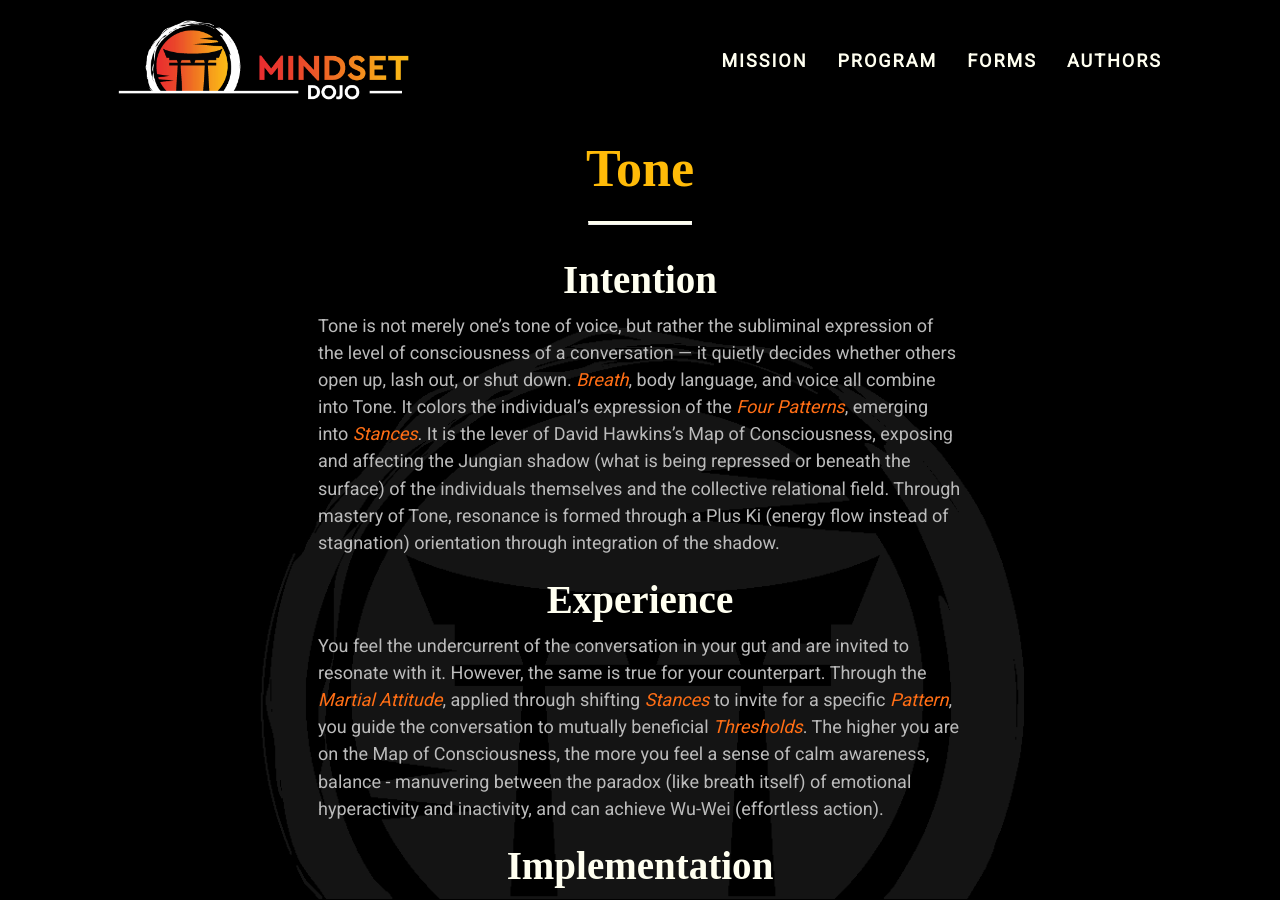
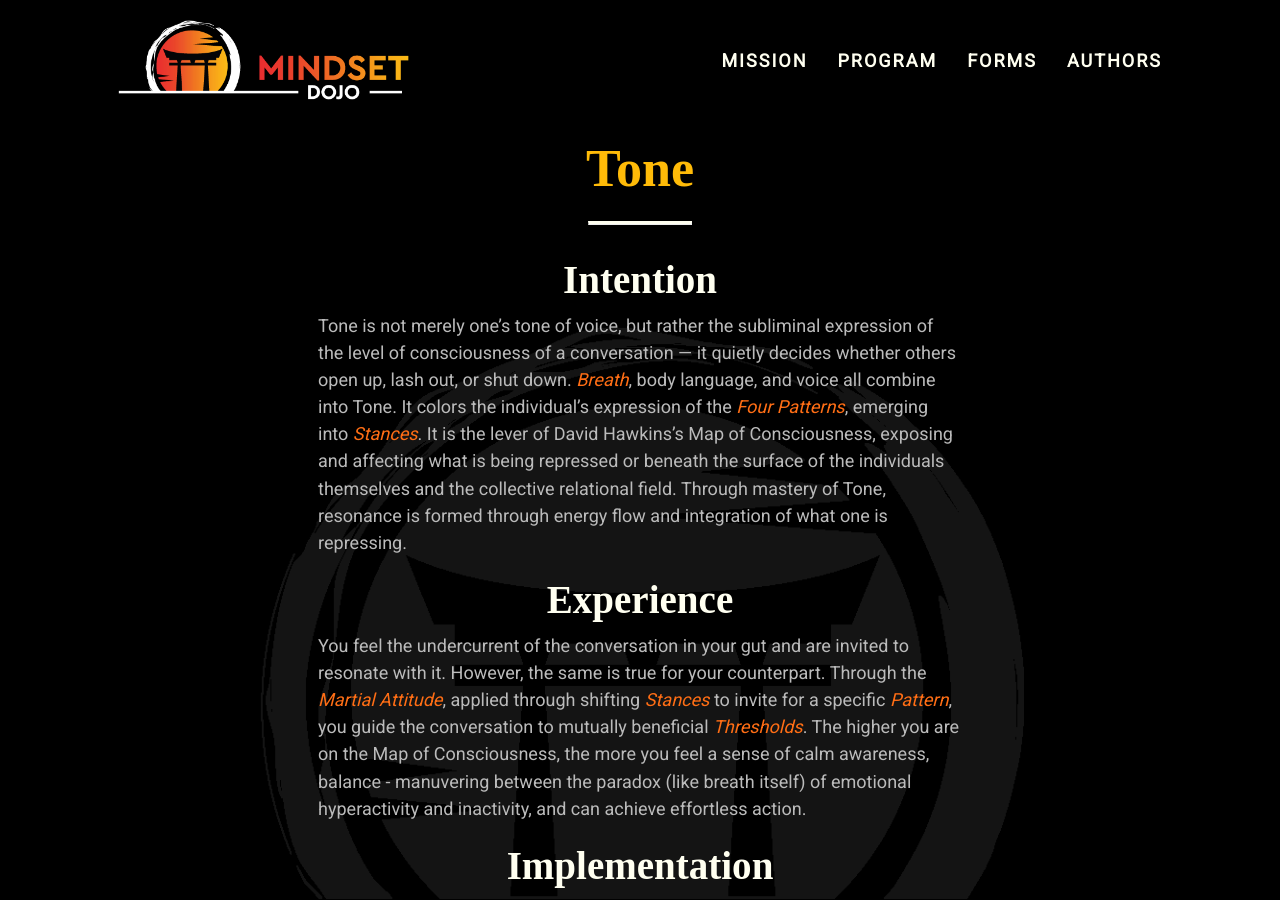
Before and after one commit to mindset-dojo/mindset-dojo.github.io, a Jekyll site: the page built from _forms/tone.md, in a window 1280 px wide and 900 px high. Built offline with Jekyll 4.4.1, drawn with Linux system fonts in a browser that asks for light colours; some web fonts are replaced.

Commit message:
fix(tone): mystic language.

```diff
--- a/_forms/tone.md
+++ b/_forms/tone.md
@@ -12,11 +12,11 @@
 
 ## Intention
 
-Tone is not merely one's tone of voice, but rather the subliminal expression of the level of consciousness of a conversation — it quietly decides whether others open up, lash out, or shut down. [Breath](../one-breath/), body language, and voice all combine into Tone. It colors the individual's expression of the [Four Patterns](../four-patterns/), emerging into [Stances](../stance/). It is the lever of David Hawkins's Map of Consciousness, exposing and affecting the Jungian shadow (what is being repressed or beneath the surface) of the individuals themselves and the collective relational field. Through mastery of Tone, resonance is formed through a Plus Ki (energy flow instead of stagnation) orientation through integration of the shadow.
+Tone is not merely one's tone of voice, but rather the subliminal expression of the level of consciousness of a conversation — it quietly decides whether others open up, lash out, or shut down. [Breath](../one-breath/), body language, and voice all combine into Tone. It colors the individual's expression of the [Four Patterns](../four-patterns/), emerging into [Stances](../stance/). It is the lever of David Hawkins's Map of Consciousness, exposing and affecting what is being repressed or beneath the surface of the individuals themselves and the collective relational field. Through mastery of Tone, resonance is formed through energy flow and integration of what one is repressing.
 
 ## Experience
 
-You feel the undercurrent of the conversation in your gut and are invited to resonate with it. However, the same is true for your counterpart. Through the [Martial Attitude](../martial-attitude/), applied through shifting [Stances](../stance/) to invite for a specific [Pattern](../four-patterns/), you guide the conversation to mutually beneficial [Thresholds](../threshold/). The higher you are on the Map of Consciousness, the more you feel a sense of calm awareness, balance - manuvering between the paradox (like breath itself) of emotional hyperactivity and inactivity, and can achieve Wu-Wei (effortless action).
+You feel the undercurrent of the conversation in your gut and are invited to resonate with it. However, the same is true for your counterpart. Through the [Martial Attitude](../martial-attitude/), applied through shifting [Stances](../stance/) to invite for a specific [Pattern](../four-patterns/), you guide the conversation to mutually beneficial [Thresholds](../threshold/). The higher you are on the Map of Consciousness, the more you feel a sense of calm awareness, balance - manuvering between the paradox (like breath itself) of emotional hyperactivity and inactivity, and can achieve effortless action.
 
 ## Implementation
 
```
